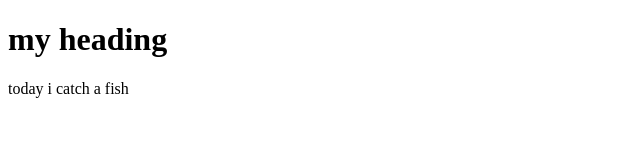
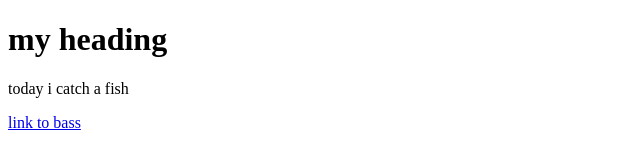
Before and after one commit to andresjgomezunh/second, a plain HTML site: page index.html in a window 1280 px wide. Shown: the full height of the page, 0-640 px from the left. Drawn offline with Linux system fonts and the light colour scheme.

Commit message:
Update index.html

```diff
--- a/index.html
+++ b/index.html
@@ -7,5 +7,6 @@
   <body>
     <h1>my heading</h1>
     <p>today i catch a fish</p>
+    <a href="bass.html">link to bass</a>
   </body>
 </html>
```
